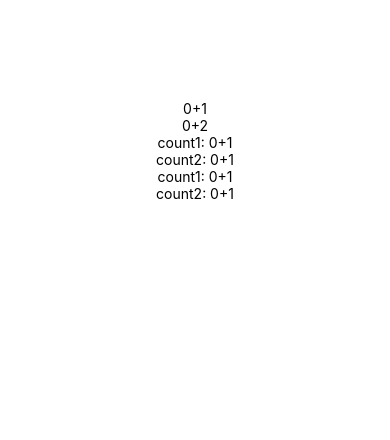
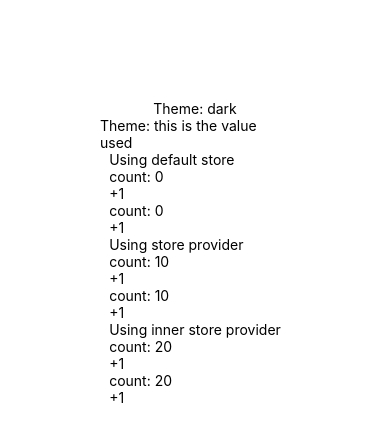
Before and after one commit to g1d5ny/HookStudy, a React Native app: screen / in a window 390 px wide. Shown: the top 440 px of the page. Built offline with nearby package versions, Linux system fonts and the light colour scheme.

Commit message:
5부 리액트 컨텍스트와 구독을 이용한 컴포넌트 상태 공유

```diff
--- a/App.js
+++ b/App.js
@@ -16,6 +16,8 @@ import { App7, App8 } from "./src/chapter03/07_factory-pattern-with-custom-hook"
 import { App4_1 } from "./src/chapter04/01_use_store_with_subscription"
 import { App4_2 } from "./src/chapter04/02_use_store_with_selector"
 import { App4_3 } from "./src/chapter04/03_use_subscription_with_store"
+import { App5_1, App5_1_2 } from "./src/chapter05/01_theme_context"
+import { App5_2 } from "./src/chapter05/02_context_subscription"
 
 export default function App() {
     // 싱글턴이 아닌 전역 상태가 어떻게 작동하는지
@@ -30,10 +32,14 @@ export default function App() {
     return (
         <ScrollView>
             <View style={styles.container}>
+                {/* chapter05 */}
+                <App5_1 />
+                <App5_1_2 />
+                <App5_2 />
                 {/* chapter04 */}
-                <App4_1 />
+                {/* <App4_1 />
                 <App4_2 />
-                <App4_3 />
+                <App4_3 /> */}
                 {/* chapter03 */}
                 {/* <UseContextBasicComponent />
                 <UseContextWithUseStateComponent />
--- /dev/null
+++ b/src/chapter05/01_theme_context.tsx
@@ -0,0 +1,31 @@
+import { createContext, useContext } from "react"
+import { Text } from "react-native"
+
+const ThemeContext = createContext("light")
+
+const Component = () => {
+    const theme = useContext(ThemeContext)
+    return <Text>Theme: {theme}</Text>
+}
+
+export const App5_1 = () => {
+    return (
+        <ThemeContext.Provider value='dark'>
+            <Component />
+        </ThemeContext.Provider>
+    )
+}
+
+export const App5_1_2 = () => {
+    // 공급자는 중첩될 수 있고 가장 안쪽에 위치한 공급자의 값을 사용함
+    // 전체 컴포넌트 트리의 하위 트리에 대해 다른 값을 제공할 필요가 있다면 공급자를 사용함
+    return (
+        <ThemeContext.Provider value='this value is not used'>
+            <ThemeContext.Provider value='this value is not used'>
+                <ThemeContext.Provider value='this is the value used'>
+                    <Component />
+                </ThemeContext.Provider>
+            </ThemeContext.Provider>
+        </ThemeContext.Provider>
+    )
+}
--- /dev/null
+++ b/src/chapter05/02_context_subscription.tsx
@@ -0,0 +1,97 @@
+import { ReactNode, createContext, useContext, useRef, useMemo } from "react"
+import { View, Text, TouchableOpacity } from "react-native"
+import { useSubscription } from "use-subscription"
+
+type Store<T> = {
+    getState: () => T
+    setState: (action: T | ((prev: T) => T)) => void
+    subscribe: (callback: () => void) => () => void
+}
+
+const createStore = <T extends unknown>(initialState: T): Store<T> => {
+    let state = initialState
+    const callbacks = new Set<() => void>()
+    const getState = () => state
+    const setState = (nextState: T | ((prev: T) => T)) => {
+        state = typeof nextState === "function" ? (nextState as (prev: T) => T)(state) : nextState
+        callbacks.forEach(callback => callback())
+    }
+    const subscribe = (callback: () => void) => {
+        callbacks.add(callback)
+        return () => {
+            callbacks.delete(callback)
+        }
+    }
+    return { getState, setState, subscribe }
+}
+
+type State = { count: number; text?: string }
+
+const StoreContext = createContext<Store<State>>(createStore<State>({ count: 0, text: "hello" }))
+
+const StoreProvider = ({ initialState, children }: { initialState: State; children: ReactNode }) => {
+    const storeRef = useRef<Store<State>>()
+    if (!storeRef.current) {
+        storeRef.current = createStore(initialState)
+    }
+    return <StoreContext.Provider value={storeRef.current}>{children}</StoreContext.Provider>
+}
+
+const useSelector = <S extends unknown>(selector: (state: State) => S) => {
+    const store = useContext(StoreContext)
+    // useSyncExternalStore 수정 ㄱ
+    return useSubscription(
+        useMemo(
+            () => ({
+                getCurrentValue: () => selector(store.getState()),
+                subscribe: store.subscribe
+            }),
+            [store, selector]
+        )
+    )
+}
+
+const useSetState = () => {
+    const store = useContext(StoreContext)
+    return store.setState // createStore.setState
+}
+
+const selectCount = (state: State) => state.count
+
+const Component = () => {
+    const count = useSelector(selectCount)
+    const setState = useSetState()
+    const inc = () => {
+        setState(prev => ({
+            ...prev,
+            count: prev.count + 1
+        }))
+    }
+    return (
+        <View>
+            <Text>count: {count} </Text>
+            <TouchableOpacity onPress={inc}>
+                <Text>+1</Text>
+            </TouchableOpacity>
+        </View>
+    )
+}
+
+export const App5_2 = () => (
+    <View>
+        <Text>Using default store</Text>
+        <Component />
+        <Component />
+        <StoreProvider initialState={{ count: 10 }}>
+            <Text>Using store provider</Text>
+            <Component />
+            <Component />
+            {/* 공급자는 중첩될 수 있고 가장 안쪽에 위치한 공급자의 값을 사용함, 중첩됐지만 가장 가까운 count: 20 사용함 */}
+            <StoreProvider initialState={{ count: 20 }}>
+                <Text>Using inner store provider</Text>
+                <Component />
+                <Component />
+            </StoreProvider>
+        </StoreProvider>
+    </View>
+)
```
